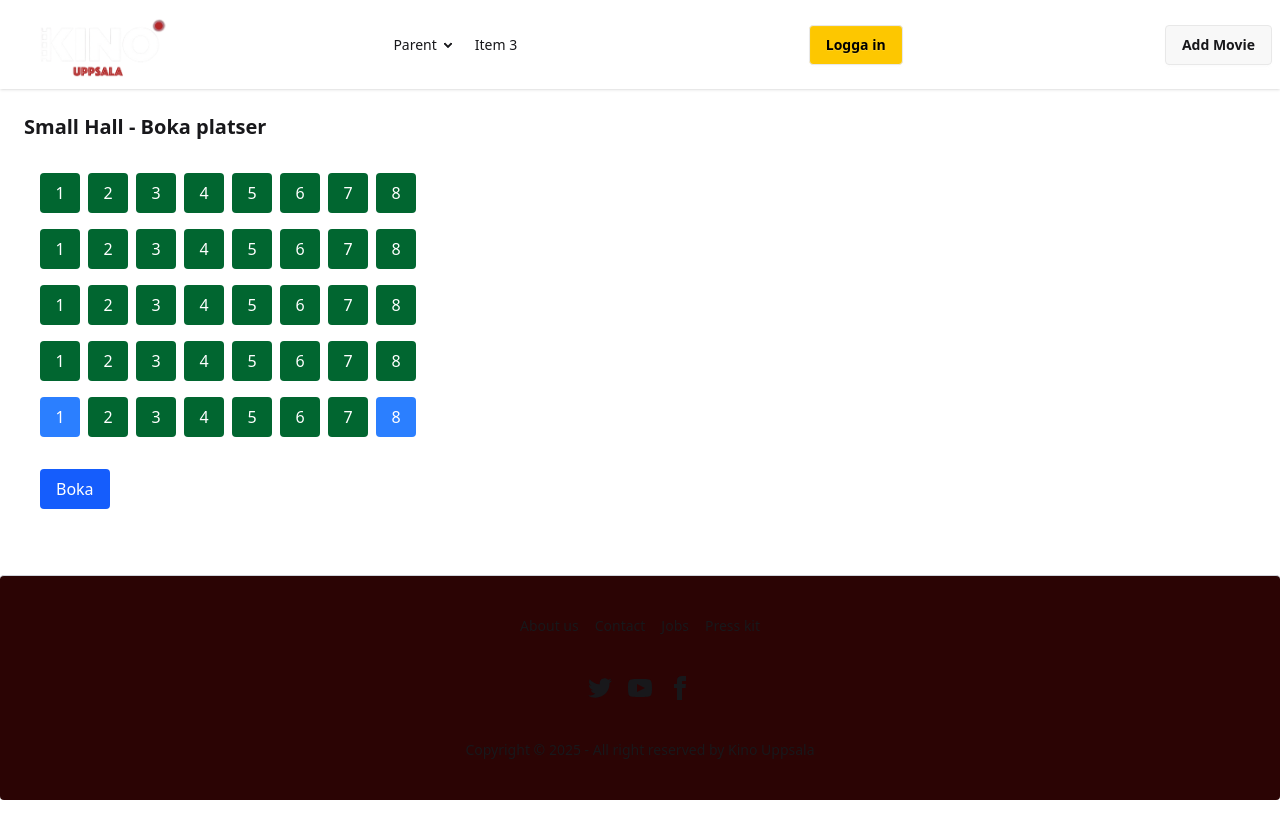
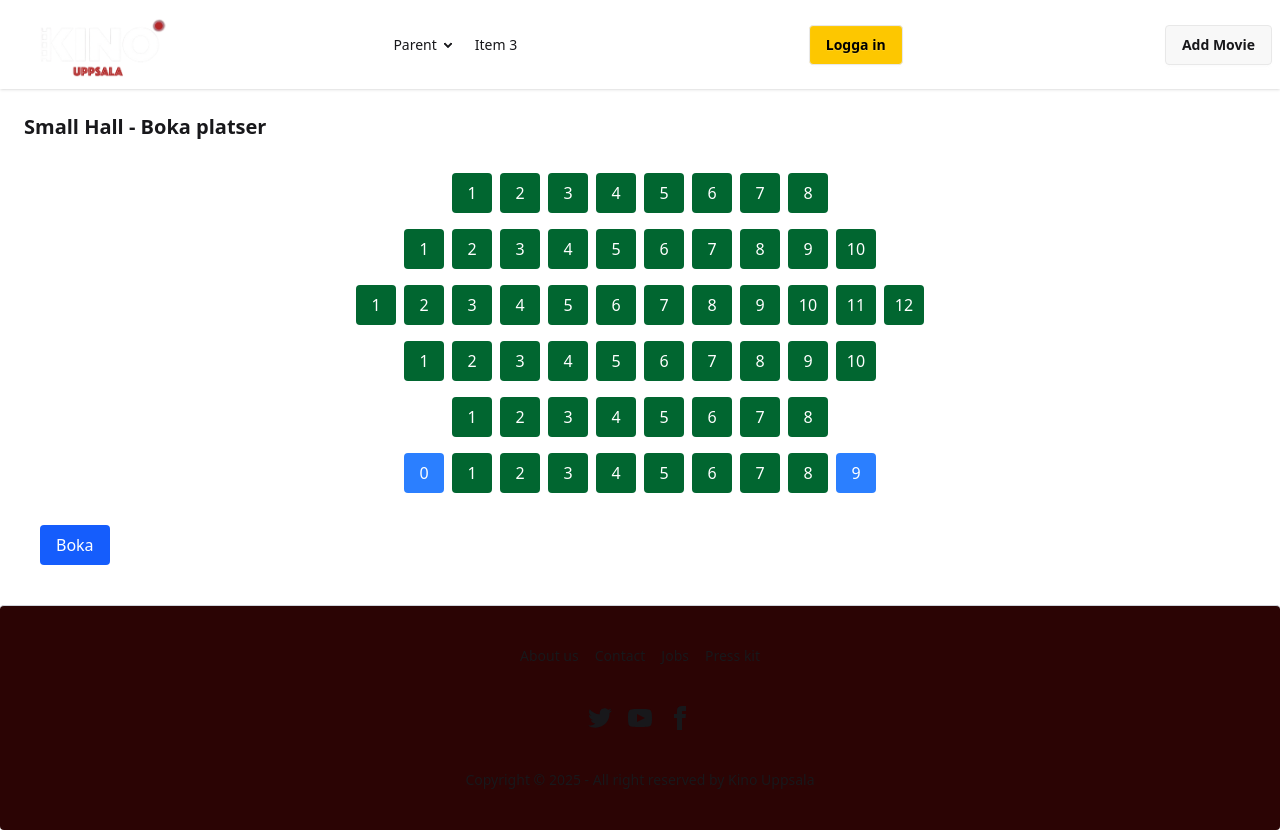
Before and after one commit to alfredbrannare/kino-nextjs-app, a Next.js app: page /auditoriums/small-hall in a window 1280 px wide. Before the commit the page ends 800 px from the top, so only its background shows below. Built offline with nearby package versions, Linux system fonts and the light colour scheme; no server answers; the database is empty.

Commit message:
Support variable seat count per row with generateSalong()

```diff
--- a/src/components/SeatSelector.jsx
+++ b/src/components/SeatSelector.jsx
@@ -1,22 +1,11 @@
 "use client"
 import React, { useEffect, useState } from "react";
-
-function generateSalong(rows, seatsPerRow) {
-    const layout = [];
-    for (let row = 1; row <= rows; row++) {
-        const rowSeats = [];
-        for (let seat = 1; seat <= seatsPerRow; seat++) {
-            const isWheelchair = row === rows && (seat === 1 || seat === seatsPerRow);
-            rowSeats.push({ row, seat, isWheelchair });
-        }
-        layout.push(rowSeats);
-    }
-    return layout;
-};
+import { generateSalong } from "src/lib/salongLayout";
 
 export default function SeatSelector({ movieId, screeningTime, userId, rows = 5, seatsPerRow = 8 }) {
 
-    const salong = generateSalong(rows, seatsPerRow);
+    const layoutConfig = [8, 10, 12, 10, 8, 8]
+    const salong = generateSalong(layoutConfig);
 
     const [selectedSeats, setSelectedSeats] = useState([]);
     const [bookedSeats, setBookedSeats] = useState([]);
@@ -78,7 +67,7 @@ export default function SeatSelector({ movieId, screeningTime, userId, rows = 5,
     return (
         <div className="p-4 space-y-4">
             {salong.map((row, rowIndex) => (
-                <div key={rowIndex} className="flex gap-2">
+                <div key={rowIndex} className="flex justify-center gap-2">
                     {row.map((seat, seatIndex) => {
                         const isBooked = bookedSeats.some(
                             (b) => b.row === seat.row && b.seat === seat.seat
--- /dev/null
+++ b/src/lib/salongLayout.js
@@ -0,0 +1,22 @@
+export function generateSalong(layoutConfig, includeWheelchairs = true) {
+    const layout = [];
+
+    layoutConfig.forEach((seatCount, index) => {
+        const row = index + 1;
+        const rowSeats = [];
+
+        for (let seat = 1; seat <= seatCount; seat++) {
+            rowSeats.push({ row, seat, isWheelchair: false });
+        }
+
+        if (includeWheelchairs && index === layoutConfig.length - 1) {
+            //Last row, add wheelchair seats
+            rowSeats.unshift({ row, seat: 0, isWheelchair: true });
+            rowSeats.push({ row, seat: seatCount + 1, isWheelchair: true});
+        }
+
+        layout.push(rowSeats);
+    });
+
+    return layout;
+}
```
